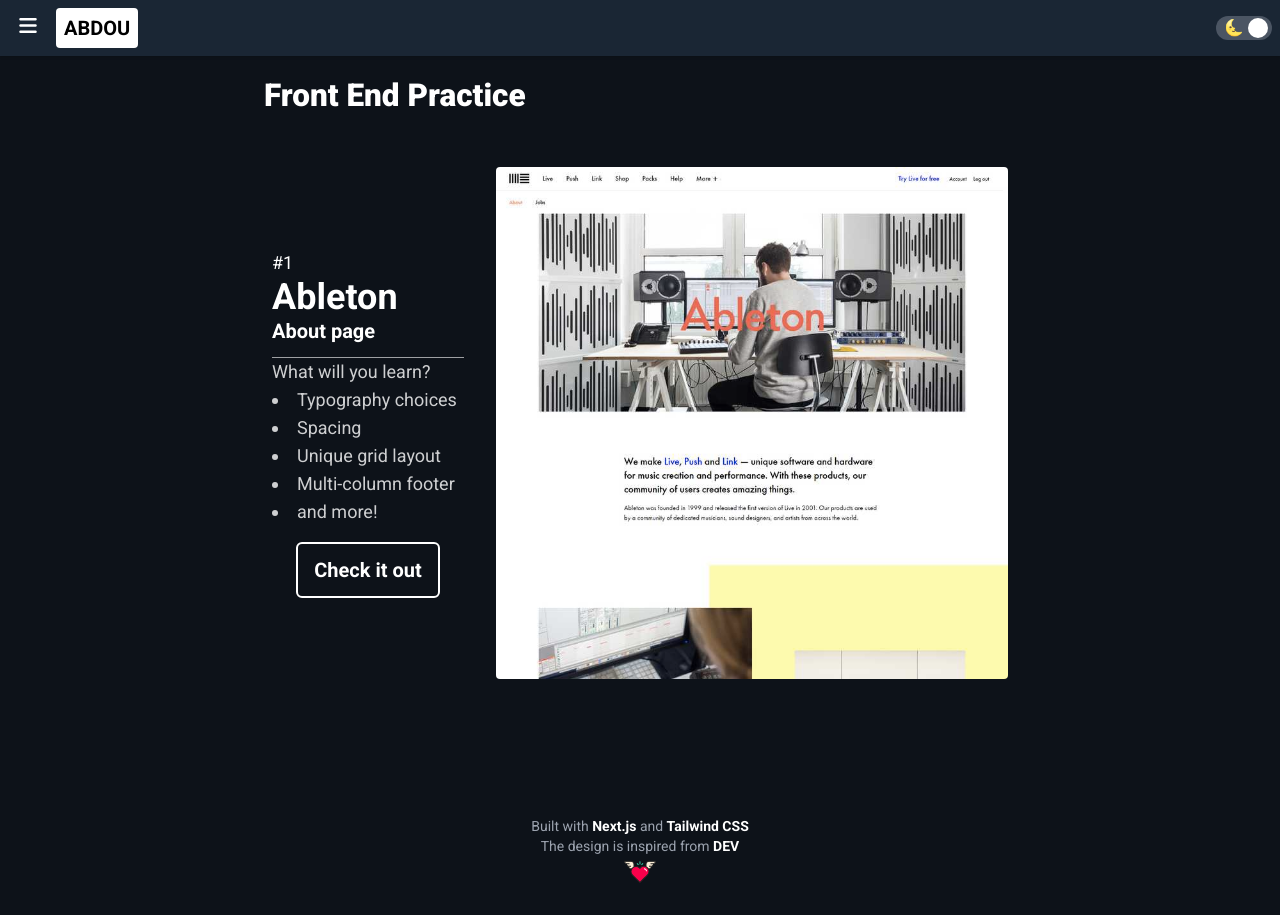
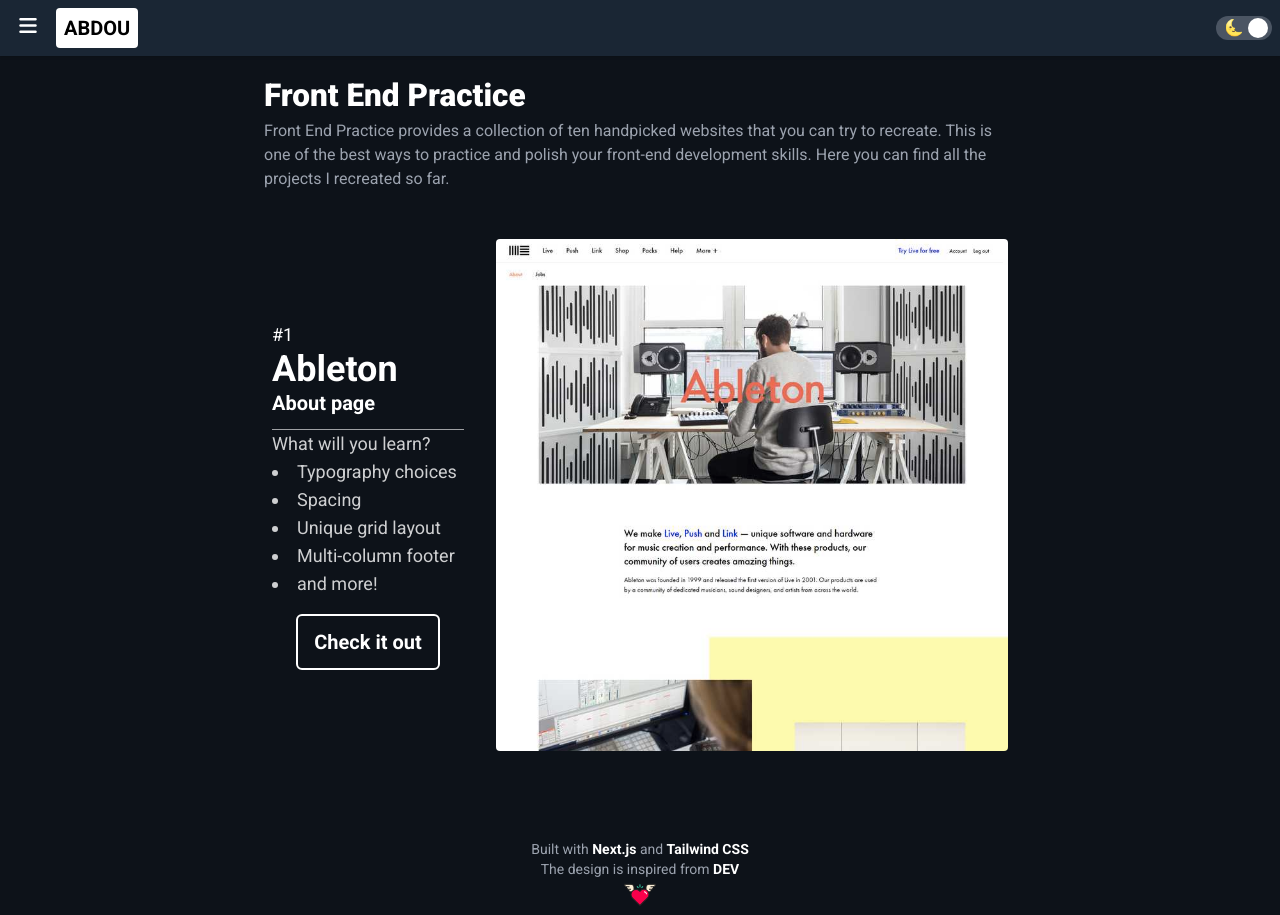
Before and after one commit to 0xabdou/abdou.dev, a Next.js app: page /front-end-practice in a window 1280 px wide. Before the commit the page ends 892 px from the top, so only its background shows below. Built offline with nearby package versions, Linux system fonts and the light colour scheme.

Commit message:
Add missing description to FEP index page

```diff
--- a/src/pages/front-end-practice/index.tsx
+++ b/src/pages/front-end-practice/index.tsx
@@ -23,7 +23,7 @@
       />
       <TitleWithDescription
         title="Front End Practice"
-        description=""
+        description={description}
       />
       <div className="flex flex-col w-full px-4 my-8">
         <div
```
